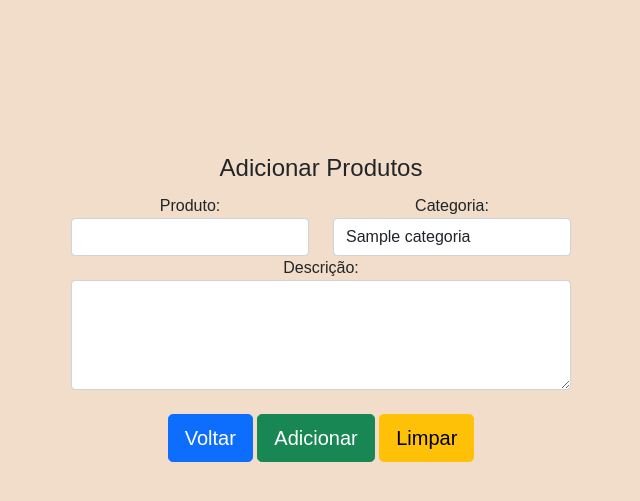
After one commit to RafaelDTeixeira/Lista-de-compras, a Django app: template core/templates/add_produtos.html in a window 1280 px wide. The commit adds this page. Shown: the top 501 px of the page, without its empty margins (319-959 px from the left). Run offline with Django 3.2, Linux system fonts and the light colour scheme; the template is opened without the code that fills it: most values are stand-ins (such as "Sample title", 1, 10 or a date in 2020); some libraries are stand-ins or nearby versions.

Commit message:
Adicionado template para add produtos

```diff
--- a/core/static/css/style.css
+++ b/core/static/css/style.css
@@ -3,7 +3,7 @@
     margin: 0;
 }
 body{
-    /* background-color: rgb(241, 221, 201); */
+    background-color: rgb(241, 221, 201);
     font-family: Arial, Helvetica, sans-serif;
 }
 header{
@@ -22,3 +22,7 @@ footer{
 #tabela{
     width: 200px;
 }
+#formulario{
+    padding-top: 150px;
+
+}
--- /dev/null
+++ b/core/templates/add_produtos.html
@@ -0,0 +1,54 @@
+{% load static %}
+{% load poll_extras %}
+<!DOCTYPE html>
+<html lang="pt-br">
+<head>
+    <meta charset="UTF-8">
+    <meta http-equiv="X-UA-Compatible" content="IE=edge">
+    <meta name="viewport" content="width=device-width, initial-scale=1.0">
+    <title>Adicionar Produtos</title>
+    <link rel="stylesheet" href="{% static 'css/bootstrap.min.css' %}">
+    <link rel="stylesheet" href="{% static 'css/style.css' %}">
+    <link rel="script" href="{% static 'js/script.js' %}">
+
+</head>
+<body>
+    <center >
+        <div style="width: 500px; text-align: center;">
+            <form class="form-signin" action="submit" method="POST" id="formulario"> {% csrf_token %}
+                <fieldset class="sr-only">
+                    <legend class="sr-only">Adicionar Produtos</legend>
+                        <br>
+                        <div class="row">
+                            <div class="col">
+                                <label for="produto" class="sr-only">Produto: </label>
+                                <input type="text" id="produto" name="produto" class="form-control">
+                            </div>
+
+                            <div class="col">
+                                <label for="categoria" class="sr-only">Categoria: </label>
+                                <select id="categoria" class="form-control" name="categoria">
+                                    {% for categoria in categorias %}
+                                    <option value="{{ categoria.id }}" id="categoria" name="categoria">{{ categoria }}</option>
+                                    {% endfor %}
+                                </select>
+                            </div>
+                        </div>
+
+                        <div>
+                            <label for="descricao">Descrição: </label>
+                            <textarea name="descricao" id="descricao" cols="25" rows="4" class="form-control"></textarea>
+                        </div>
+
+                        <br>
+                        <a href="/"><input class="btn btn-lg btn-primary btn-block" type="button" value="Voltar"></a>
+                        <input class="btn btn-lg btn-success btn-block" type="submit" value="Adicionar">
+                        <button class="btn btn-lg btn-primary btn-block btn btn-warning" type="reset">Limpar</button>
+                </fieldset>
+            </form>
+        </div>
+    </center>
+
+
+</body>
+</html>
--- a/core/templates/index.html
+++ b/core/templates/index.html
@@ -15,7 +15,7 @@
 <body>
     <header>
         <center>
-            <h2>Lista de Compras</h2>
+            <h2>Lista de Produtos</h2>
         </center>
     </header>
 
--- a/listaDeCompras/urls.py
+++ b/listaDeCompras/urls.py
@@ -18,10 +18,13 @@ from django.contrib import admin
 from django.urls import path
 from django.views import View
 from core import views
+from django.shortcuts import redirect, render
 
 
 urlpatterns = [
     path('admin/', admin.site.urls),
     path('',views.index),
-    path('compras/',views.compras)
+    path('compras/',views.compras),
+    path('produtos/add',views.add_produtos),
+    path('produtos/submit',views.produto_submit),
 ]
```
Also changed, not shown: core/views.py (+22 -1 lines), core/migrations/0003_alter_produto_tipo.py (added), core/migrations/0004_alter_produto_tipo.py (added).
